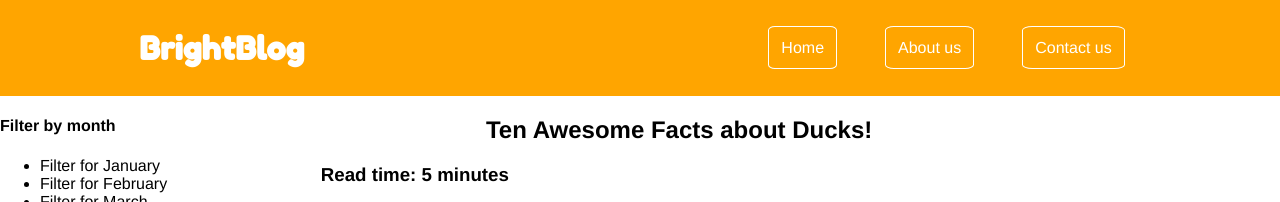
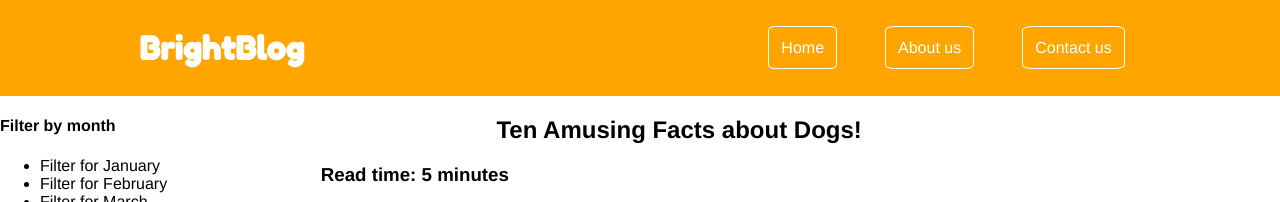
Before and after one commit to lisayytran/lisayytran.github.io, a plain HTML site: page index.html in a window 1280 px wide. Shown: the top 202 px of the page. Drawn offline with Linux system fonts and the light colour scheme; no server answers.

Commit message:
Update index.html

```diff
--- a/index.html
+++ b/index.html
@@ -49,7 +49,7 @@
                 <article>
                     <header>
                         <!-- Article's header goes here -->
-                         <h2>Ten Awesome Facts about Ducks!</h2>
+                         <h2>Ten Amusing Facts about Dogs!</h2>
                          <h3>Read time: 5 minutes</h3>
                     </header>
                     <main>
```
